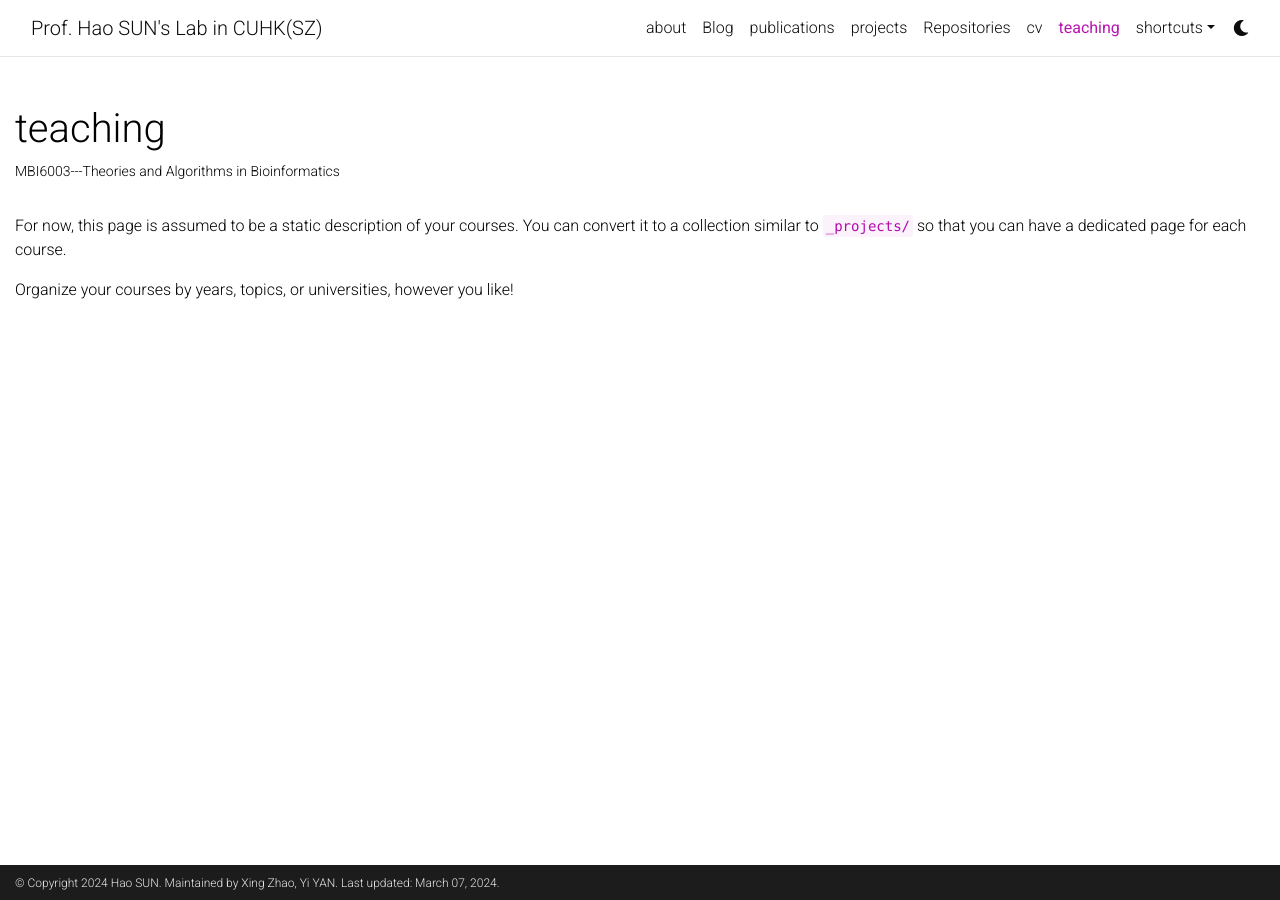
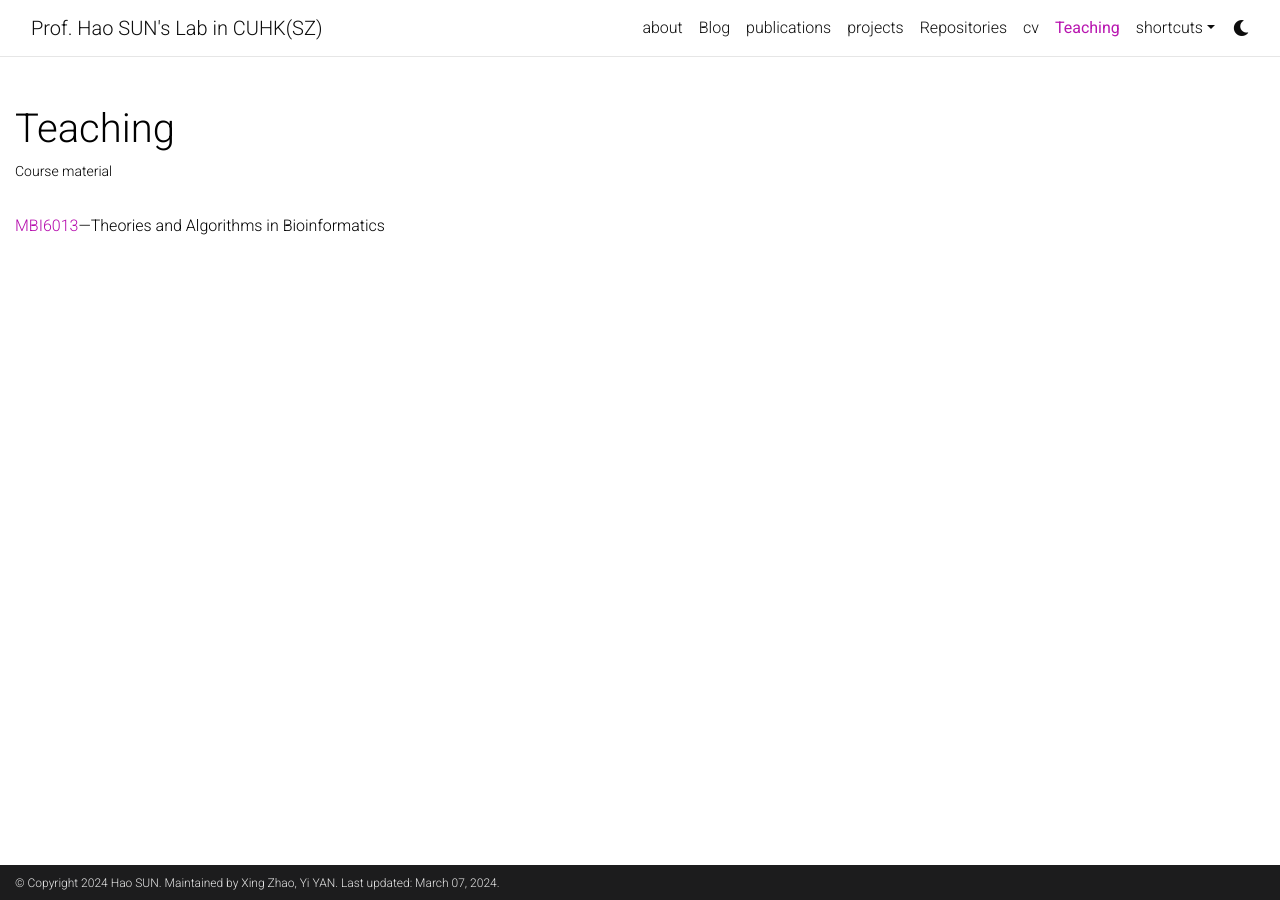
Before and after one commit to fpfcap/cuhk-haosun.github.io, a Jekyll site: the page built from _pages/teaching.md, in a window 1280 px wide. Built offline with Jekyll 4.4.1, drawn with Linux system fonts in a browser that asks for light colours; comment, search, counter and statistics services are not loaded; a style sheet for code colours, icons or effects is not loaded.

Commit message:
Update teaching.md
Signed-off-by: zx <Milokita@users.noreply.github.com>

```diff
--- a/_pages/teaching.md
+++ b/_pages/teaching.md
@@ -1,12 +1,9 @@
 ---
 layout: page
 permalink: /teaching/
-title: teaching
-description: MBI6003---Theories and Algorithms in Bioinformatics
+title: Teaching
+description: Course material
 nav: true
 nav_order: 5
 ---
-
-For now, this page is assumed to be a static description of your courses. You can convert it to a collection similar to `_projects/` so that you can have a dedicated page for each course.
-
-Organize your courses by years, topics, or universities, however you like!
+<a href="[url](https://github.com/cuhk-haosun/course-MBI6013/)">MBI6013</a>---Theories and Algorithms in Bioinformatics
```
